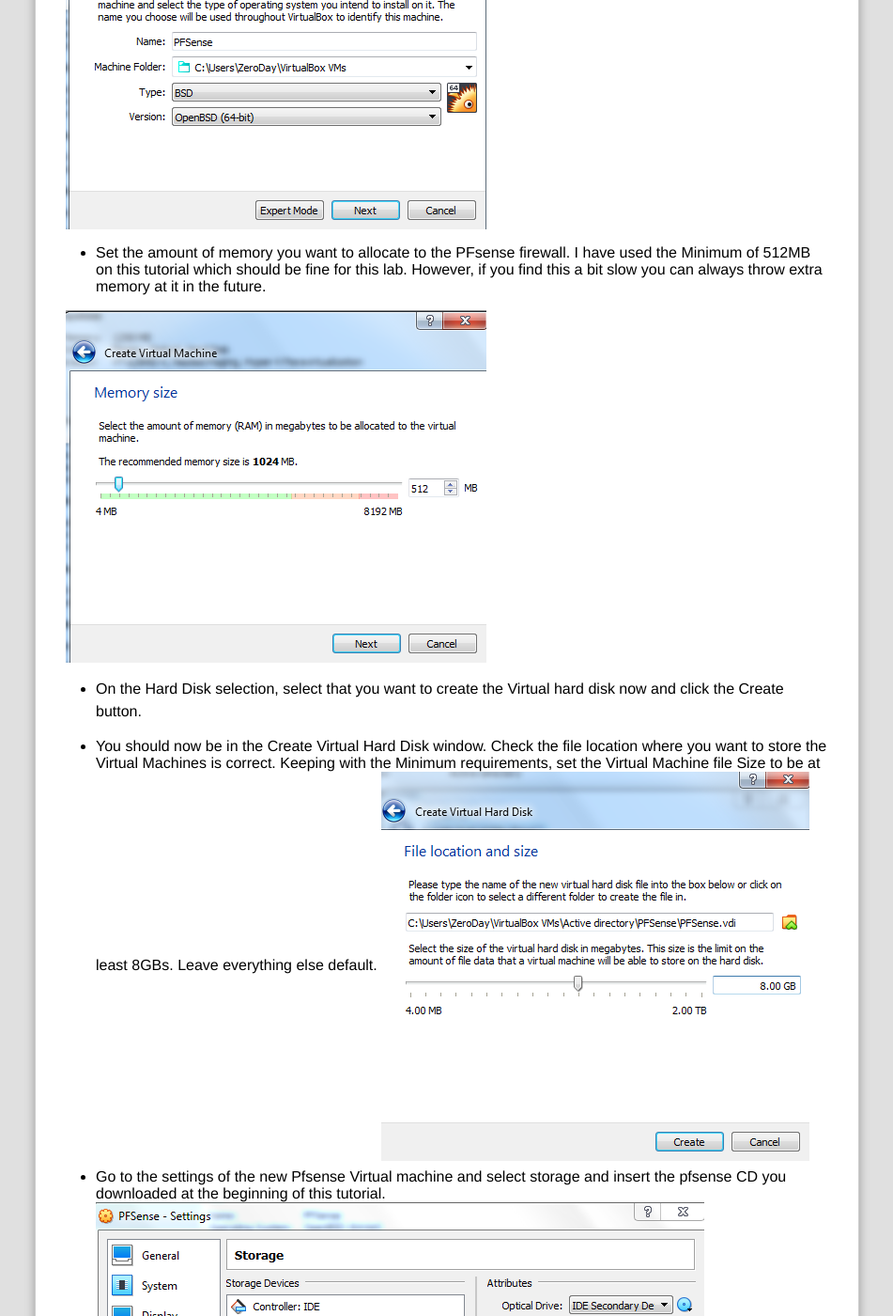
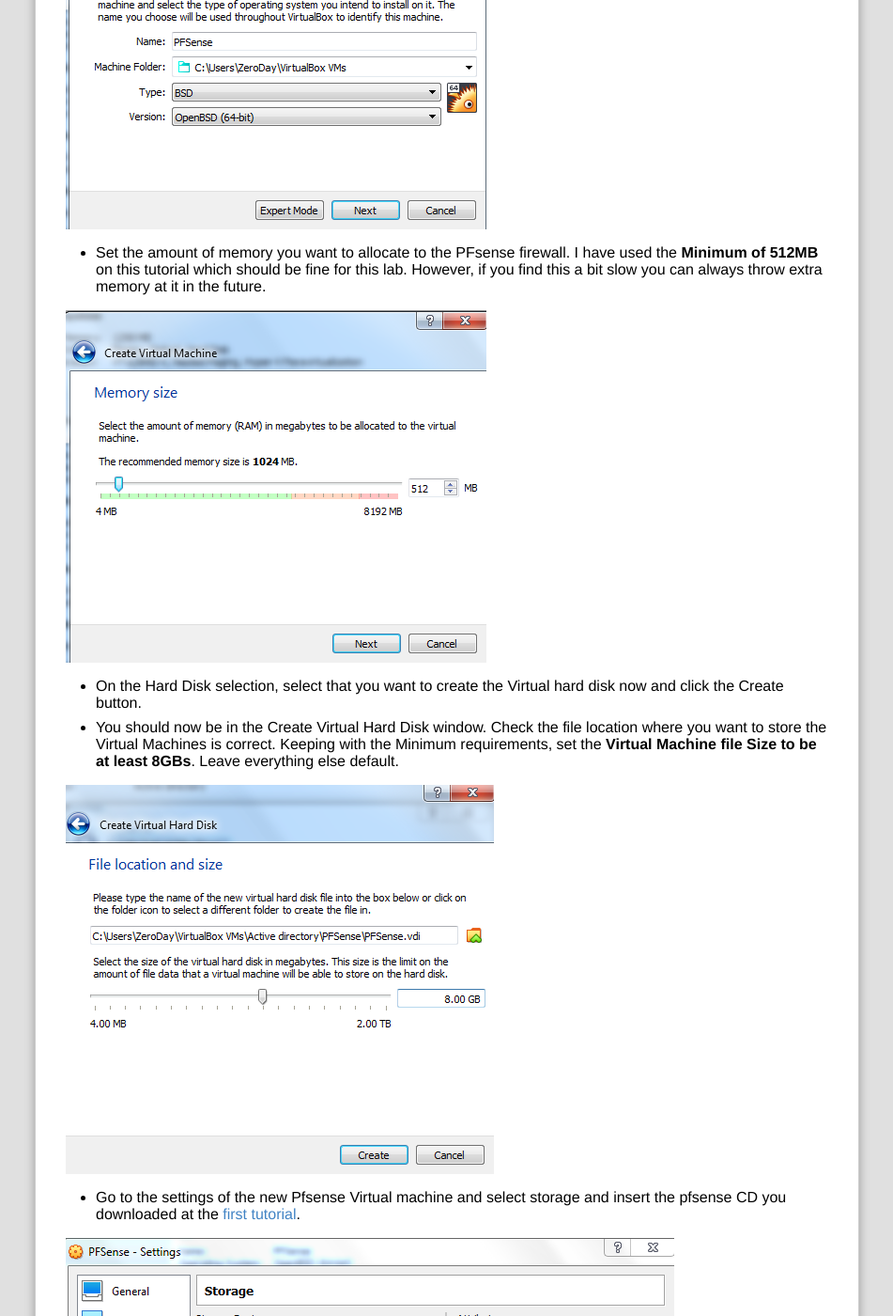
Before and after one commit to SecZone1/seczone1.github.io, a Jekyll site: the page built from _Active_Directory/2022-07-21-Setting-Up-the-PFSense-and-Active-Directory.md, in a window 1280 px wide and 1400 px high, scrolled down 821 px. Shown: the whole window at 94% size, without its empty margins (18-969 px from the left). Built offline with Jekyll 4.4.1, drawn with Linux system fonts in a browser that asks for light colours; some of the changed text lies outside the part shown.

Commit message:
Update 2022-07-21-Setting-Up-the-PFSense-and-Active-Directory.md

```diff
--- a/_Active_Directory/2022-07-21-Setting-Up-the-PFSense-and-Active-Directory.md
+++ b/_Active_Directory/2022-07-21-Setting-Up-the-PFSense-and-Active-Directory.md
@@ -11,34 +11,43 @@
 
 ![Desktop View](/assets/img/AD_Lab/1 (3).png){: }
 
-
- - Set the amount of memory you want to allocate to the PFsense firewall. I have used the Minimum of 512MB on this tutorial which should be fine for this lab. However, if you find this a bit slow you can always throw extra memory at it in the future.
+ - Set the amount of memory you want to allocate to the PFsense firewall. I have used the **Minimum of 512MB** on this tutorial which should be fine for this lab. However, if you find this a bit slow you can always throw extra memory at it in the future.
 
 ![Desktop View](/assets/img/AD_Lab/1 (5).png){: }
--    On the Hard Disk selection, select that you want to create the Virtual hard disk now and click the Create button.
 
--   You should now be in the Create Virtual Hard Disk window. Check the file location where you want to store the Virtual Machines is correct. Keeping with the Minimum requirements, set the Virtual Machine file Size to be at least 8GBs. Leave everything else default.
+- On the Hard Disk selection, select that you want to create the Virtual hard disk now and click the Create button.
+- You should now be in the Create Virtual Hard Disk window. Check the file location where you want to store the Virtual Machines is correct. Keeping with the Minimum requirements, set the **Virtual Machine file Size to be at least 8GBs**. Leave everything else default.
+
 ![Desktop View](/assets/img/AD_Lab/1 (6).png){: }
--   Go to the settings of the new Pfsense Virtual machine and select storage and insert the pfsense CD you downloaded at the beginning of this tutorial.
+
+- Go to the settings of the new Pfsense Virtual machine and select storage and insert the pfsense CD you downloaded at the [first tutorial](https://seczone1.github.io/Active_Directory/2022-08-01-Introduction-And-Scenario).
+
 ![Desktop View](/assets/img/AD_Lab/1 (7).png){: }
--   Staying in Settings of the PfSense Virtual Machine, select the Network tab. The first adapter needs to be setup as a bridged adapter, also select which of the host’s physical network adapters to use. ->  WAN
+
+- Staying in Settings of the PfSense Virtual Machine, select the Network tab. **The first adapter needs to be setup as a bridged adapter**, also select which of the host’s physical network adapters to use. ->  **WAN**
 
 ![Desktop View](/assets/img/AD_Lab/1 (8).png){: }
--   Then Select the Adapter 2 tab and select the tick box to enable the 2nd network adapter.
--  Set Attached to **Internal Network** and type a name for your internal network. I have gone for LAB but you can call it anything you like. -> LAN
+
+- Then **Select the Adapter 2 tab** and select the tick box to enable the 2nd network adapter.
+- Set Attached to **Internal Network** and type a name for your internal network. I use name **LAB** but you can call it anything you like. -> **LAN**
 
 ![Desktop View](/assets/img/AD_Lab/1 (9).png){: }
 
--   Click Ok to save the configuration, Then start then PFSense Virtual Machine. This should run the PFSense ISO we added earlyer. After a few minutes, you should see the PFSense installer message below.
+- Click Ok to save the configuration, Then start then PFSense Virtual Machine. This should run the PFSense ISO we added earlyer. After a few minutes, you should see the PFSense installer message below.
+
 ![Desktop View](/assets/img/AD_Lab/1 (10).png){: }
 
 -   Accept the Copyright, then select Install and OK.
 -   With the arrow keys find the keyboard layout you want, then hit enter to select.
+
+
 ![Desktop View](/assets/img/AD_Lab/1 (11).png){: }
+
 -   Next is partitioning the Virtual Hard disk. Just use the **Auto (UFS)** Guided disk setup and select OK.
 -   The PFSense installer should then start.
 
 ![Desktop View](/assets/img/AD_Lab/1 (12).png){: }
+
 -   With Pfsense installed, Select **No** in regards to doing a manual configuration.
 -   With PFSense now configured and installed, Select reboot. PfSense should then load.
 
@@ -60,18 +69,22 @@
 
 ## Set a static IP Address
 Open Control Panel and click view network status and task
+
 ![Desktop View](/assets/img/AD_Lab/1 (16).png){: }
 
 -   In Network and Sharing Center click Change Adapter settings in the menu on the left.
+
 ![Desktop View](/assets/img/AD_Lab/1 (17).png){: }
 
 -   Right click the network conection called Ethernet and select properties.
+
 ![Desktop View](/assets/img/AD_Lab/1 (19).png){: }
 
 -   Then left click Internet Protocol Version 4 (TCP/IPv4) so its highlighted and click properties.
 -   Switch both the IP address and DNS from automatically obtain too use the following and to keep things simple enter the Static IP details below.
 
 ![Desktop View](/assets/img/AD_Lab/1 (20).png){: }
+
 When these are all set just hit OK and the New IP address settings will take effect.
 
 ## Set Server/PC Name
```
